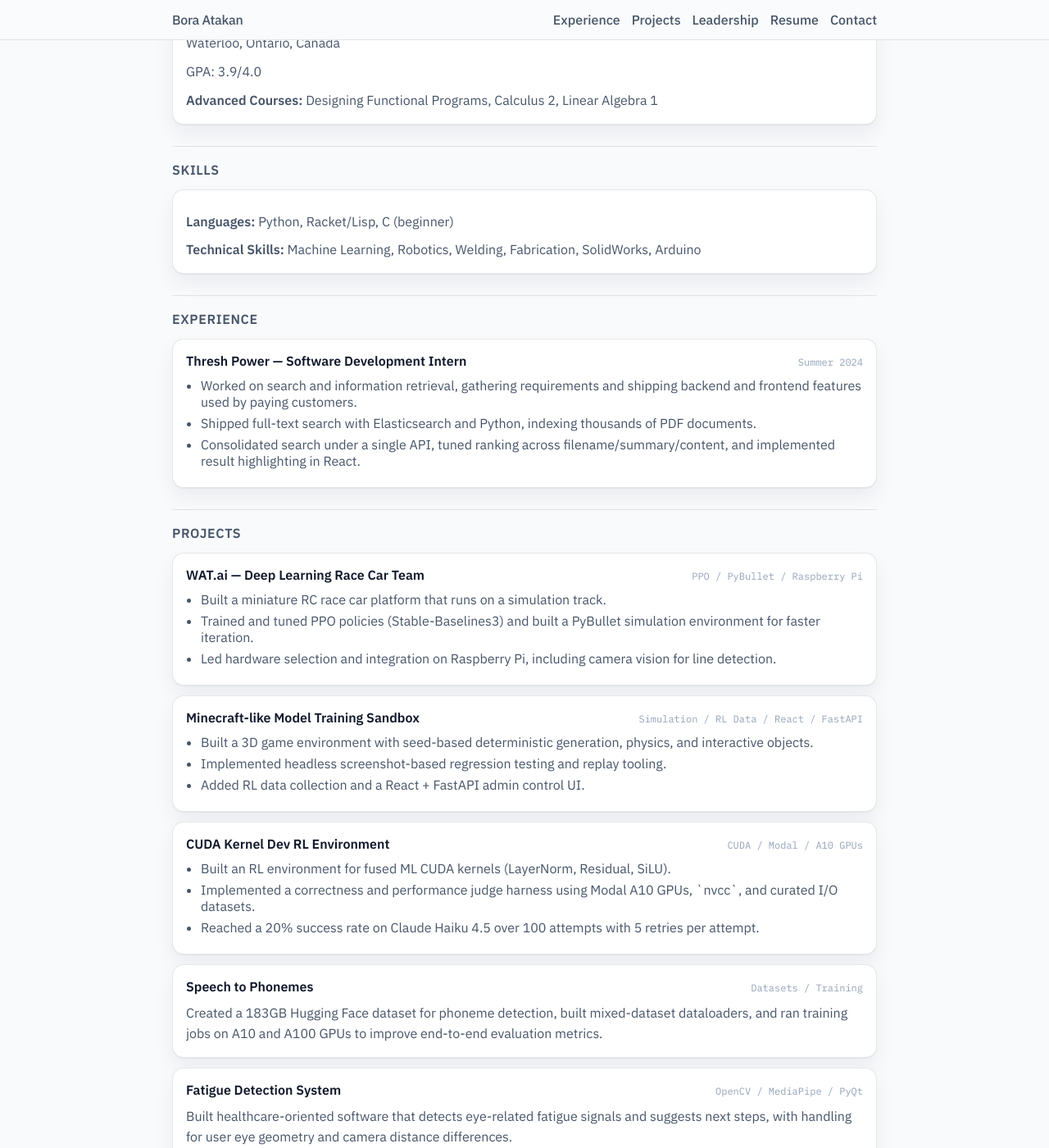
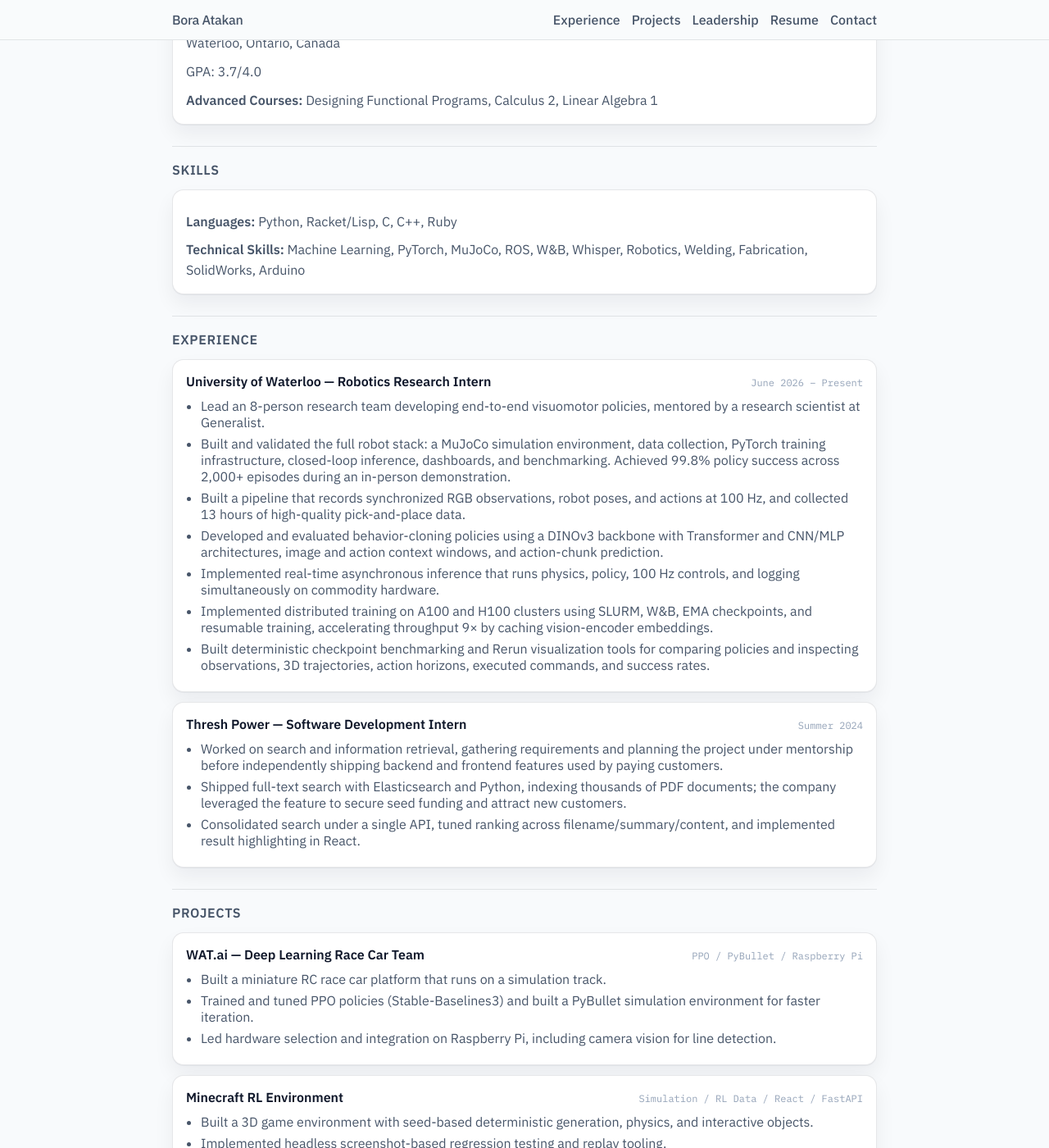
Before and after one commit to AnilBoraAtakan/anilboraatakan.github.io, a Jekyll site: the page built from index.md, in a window 1280 px wide and 1400 px high, scrolled down 415 px. Shown: the whole window at 82% size. Built offline with Jekyll 4.4.1, drawn with Linux system fonts in a browser that asks for light colours; some of the changed text lies outside the part shown.

Commit message:
Update site from latest resume

```diff
--- a/index.md
+++ b/index.md
@@ -27,7 +27,7 @@ title: Home
         <span class="meta">2025 – 2030</span>
       </div>
       <p>Waterloo, Ontario, Canada</p>
-      <p>GPA: 3.9/4.0</p>
+      <p>GPA: 3.7/4.0</p>
       <p><strong>Advanced Courses:</strong> Designing Functional Programs, Calculus 2, Linear Algebra 1</p>
     </div>
   </div>
@@ -37,8 +37,8 @@ title: Home
   <h2>Skills</h2>
   <div class="grid">
     <div class="card">
-      <p><strong>Languages:</strong> Python, Racket/Lisp, C (beginner)</p>
-      <p><strong>Technical Skills:</strong> Machine Learning, Robotics, Welding, Fabrication, SolidWorks, Arduino</p>
+      <p><strong>Languages:</strong> Python, Racket/Lisp, C, C++, Ruby</p>
+      <p><strong>Technical Skills:</strong> Machine Learning, PyTorch, MuJoCo, ROS, W&amp;B, Whisper, Robotics, Welding, Fabrication, SolidWorks, Arduino</p>
     </div>
   </div>
 </section>
@@ -48,12 +48,28 @@ title: Home
   <div class="grid">
     <div class="card">
       <div class="card__title">
+        <strong>University of Waterloo — Robotics Research Intern</strong>
+        <span class="meta">June 2026 – Present</span>
+      </div>
+      <ul>
+        <li>Lead an 8-person research team developing end-to-end visuomotor policies, mentored by a research scientist at Generalist.</li>
+        <li>Built and validated the full robot stack: a MuJoCo simulation environment, data collection, PyTorch training infrastructure, closed-loop inference, dashboards, and benchmarking. Achieved 99.8% policy success across 2,000+ episodes during an in-person demonstration.</li>
+        <li>Built a pipeline that records synchronized RGB observations, robot poses, and actions at 100 Hz, and collected 13 hours of high-quality pick-and-place data.</li>
+        <li>Developed and evaluated behavior-cloning policies using a DINOv3 backbone with Transformer and CNN/MLP architectures, image and action context windows, and action-chunk prediction.</li>
+        <li>Implemented real-time asynchronous inference that runs physics, policy, 100 Hz controls, and logging simultaneously on commodity hardware.</li>
+        <li>Implemented distributed training on A100 and H100 clusters using SLURM, W&amp;B, EMA checkpoints, and resumable training, accelerating throughput 9× by caching vision-encoder embeddings.</li>
+        <li>Built deterministic checkpoint benchmarking and Rerun visualization tools for comparing policies and inspecting observations, 3D trajectories, action horizons, executed commands, and success rates.</li>
+      </ul>
+    </div>
+
+    <div class="card">
+      <div class="card__title">
         <strong>Thresh Power — Software Development Intern</strong>
         <span class="meta">Summer 2024</span>
       </div>
       <ul>
-        <li>Worked on search and information retrieval, gathering requirements and shipping backend and frontend features used by paying customers.</li>
-        <li>Shipped full-text search with Elasticsearch and Python, indexing thousands of PDF documents.</li>
+        <li>Worked on search and information retrieval, gathering requirements and planning the project under mentorship before independently shipping backend and frontend features used by paying customers.</li>
+        <li>Shipped full-text search with Elasticsearch and Python, indexing thousands of PDF documents; the company leveraged the feature to secure seed funding and attract new customers.</li>
         <li>Consolidated search under a single API, tuned ranking across filename/summary/content, and implemented result highlighting in React.</li>
       </ul>
     </div>
@@ -77,13 +93,14 @@ title: Home
 
     <div class="card">
       <div class="card__title">
-        <strong>Minecraft-like Model Training Sandbox</strong>
+        <strong>Minecraft RL Environment</strong>
         <span class="meta">Simulation / RL Data / React / FastAPI</span>
       </div>
       <ul>
         <li>Built a 3D game environment with seed-based deterministic generation, physics, and interactive objects.</li>
         <li>Implemented headless screenshot-based regression testing and replay tooling.</li>
-        <li>Added RL data collection and a React + FastAPI admin control UI.</li>
+        <li>Added an RL data-collection mode to build a dataset and fine-tune ViT backbones for real-time action-chunking control models.</li>
+        <li>Built an admin control UI in React and FastAPI.</li>
       </ul>
     </div>
 
@@ -166,7 +183,7 @@ title: Home
     <div class="resume">
       <div>
         <strong>Download PDF</strong>
-        <div class="meta">Last updated: Mar 1, 2026</div>
+        <div class="meta">Last updated: Sep 3, 2026</div>
       </div>
       <a class="button" href="{{ '/assets/cv/Bora_Atakan_Resume.pdf' | relative_url }}" target="_blank" rel="noopener">
         Bora_Atakan_Resume.pdf
```
Also changed, not shown: other parts of index.md (+1 -1 lines), 1 other file.
